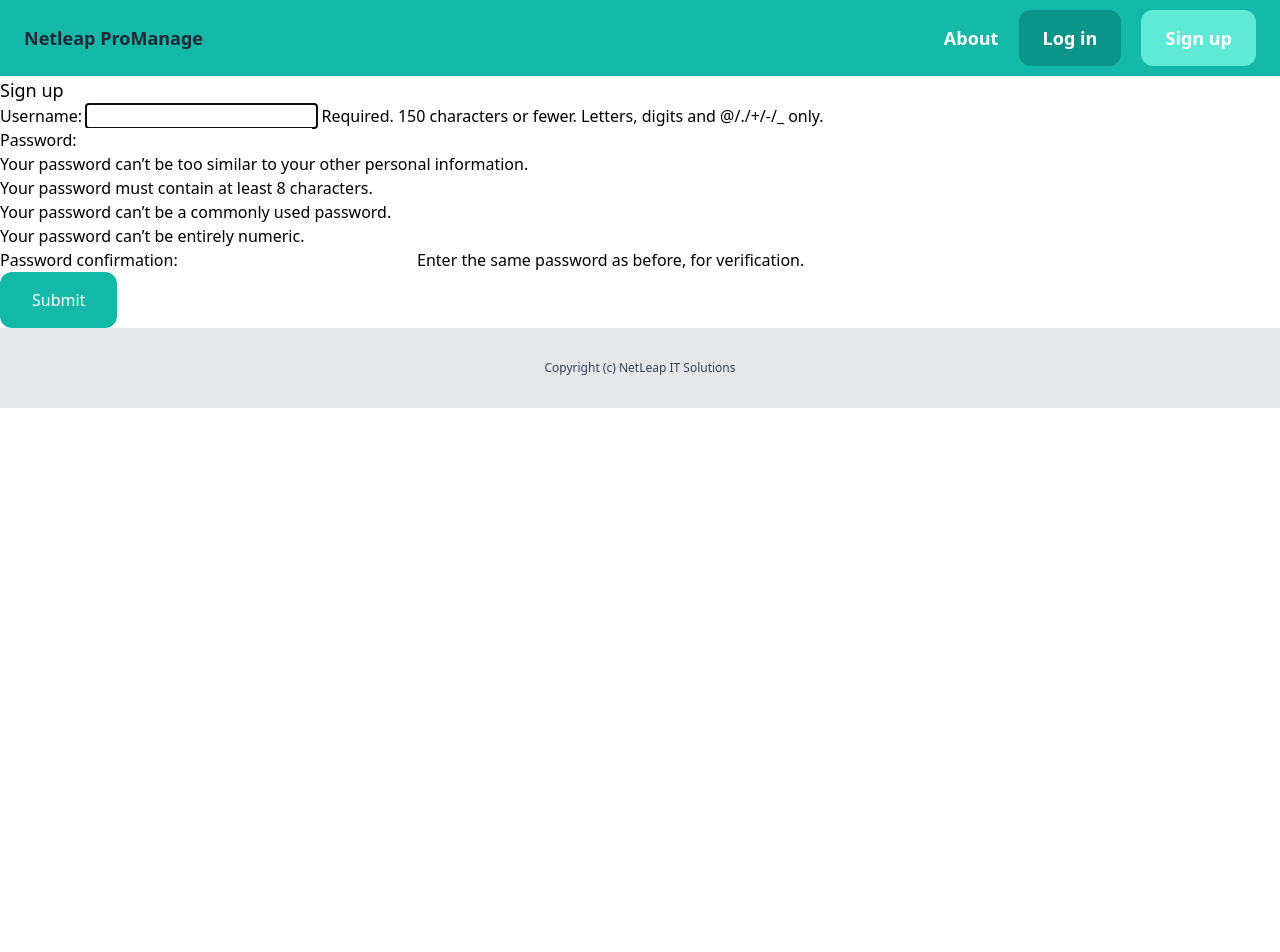
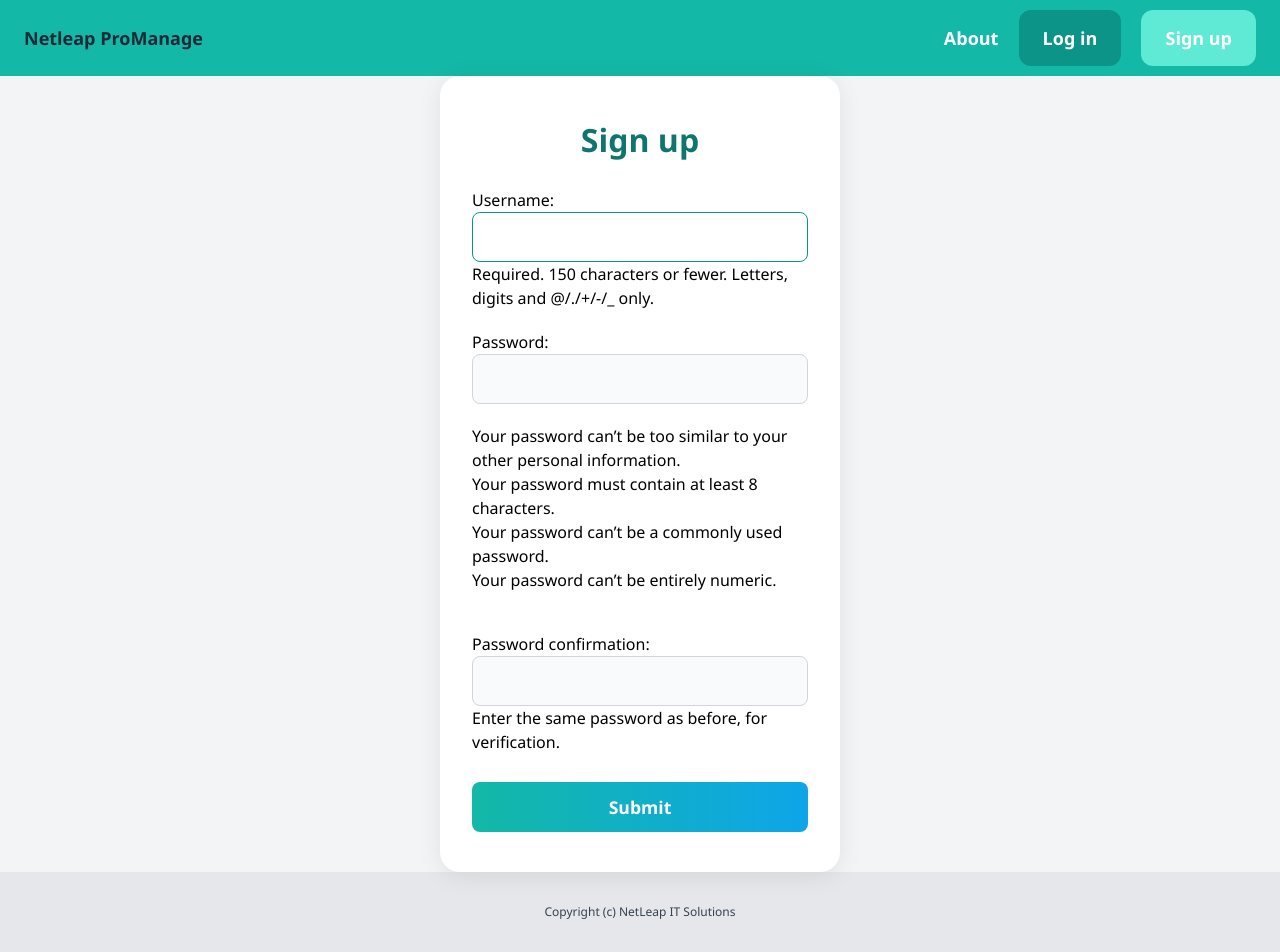
Before and after one commit to raptor0323/ProManage, a Django app: page /sign-up/ in a window 1280 px wide. Before the commit the page ends 408 px from the top, so only its background shows below. Run offline with Django 5.2, Linux system fonts and the light colour scheme; some libraries are stand-ins or nearby versions.

Commit message:
Credential Layout

```diff
--- /dev/null
+++ b/django_env/pyvenv.cfg
@@ -0,0 +1,5 @@
+home = C:\Users\CHAITANYA\anaconda3
+include-system-site-packages = false
+version = 3.12.7
+executable = C:\Users\CHAITANYA\anaconda3\python.exe
+command = C:\Users\CHAITANYA\anaconda3\python.exe -m venv C:\Users\CHAITANYA\OneDrive\Desktop\CRM Pro\django_env
--- a/userprofile/templates/userprofile/signup.html
+++ b/userprofile/templates/userprofile/signup.html
@@ -1,15 +1,81 @@
 {% extends 'core/base.html' %}
-
 
 {% block title %}Sign up{% endblock %}
 
 {% block content %}
-   <h1 class = "text-lg">Sign up</h1>
-   <form method = "post" action = ".">
-        {% csrf_token %}
-
-        {{ form.as_p }}
-
-        <button class = "py-4 px-8 bg-teal-500 text-white rounded-xl">Submit</button>
-   </form>
+<style>
+    body {
+        background: #f3f4f6;
+        font-family: 'Segoe UI', 'Roboto', Arial, sans-serif;
+    }
+    .signup-container {
+        min-height: 80vh;
+        display: flex;
+        align-items: center;
+        justify-content: center;
+    }
+    .signup-card {
+        background: #fff;
+        padding: 2.5rem 2rem;
+        border-radius: 1.25rem;
+        box-shadow: 0 4px 24px rgba(0,0,0,0.08);
+        width: 100%;
+        max-width: 400px;
+    }
+    .signup-card h1 {
+        font-size: 2rem;
+        font-weight: 600;
+        margin-bottom: 1.5rem;
+        color: #0f766e;
+        text-align: center;
+    }
+    .signup-card form {
+        display: flex;
+        flex-direction: column;
+        gap: 1.25rem;
+    }
+    .signup-card input[type="text"],
+    .signup-card input[type="password"],
+    .signup-card input[type="email"] {
+        width: 100%;
+        padding: 0.75rem 1rem;
+        border: 1px solid #d1d5db;
+        border-radius: 0.5rem;
+        font-size: 1rem;
+        background: #f9fafb;
+        transition: border 0.2s;
+    }
+    .signup-card input[type="text"]:focus,
+    .signup-card input[type="password"]:focus,
+    .signup-card input[type="email"]:focus {
+        border: 1.5px solid #0d9488;
+        outline: none;
+        background: #fff;
+    }
+    .signup-card button {
+        padding: 0.75rem 0;
+        background: linear-gradient(90deg, #14b8a6 0%, #0ea5e9 100%);
+        color: #fff;
+        font-size: 1.1rem;
+        font-weight: 600;
+        border: none;
+        border-radius: 0.5rem;
+        cursor: pointer;
+        transition: background 0.2s;
+        margin-top: 0.5rem;
+    }
+    .signup-card button:hover {
+        background: linear-gradient(90deg, #0ea5e9 0%, #14b8a6 100%);
+    }
+</style>
+<div class="signup-container">
+    <div class="signup-card">
+        <h1>Sign up</h1>
+        <form method="post" action=".">
+            {% csrf_token %}
+            {{ form.as_p }}
+            <button type="submit">Submit</button>
+        </form>
+    </div>
+</div>
 {% endblock %}
```
Also changed, not shown: userprofile/templates/userprofile/login.html (+73 -9 lines), db.sqlite3, 11 other files.
